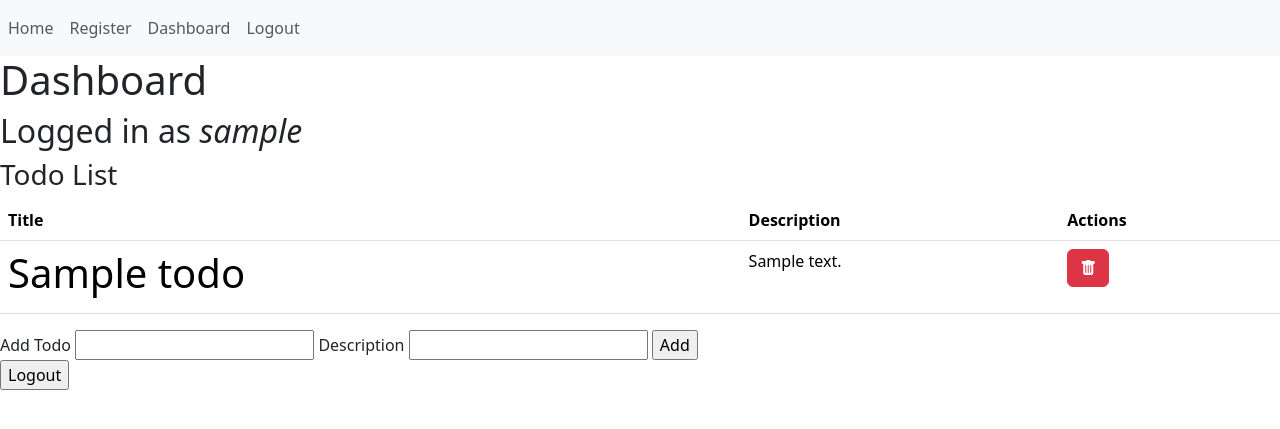
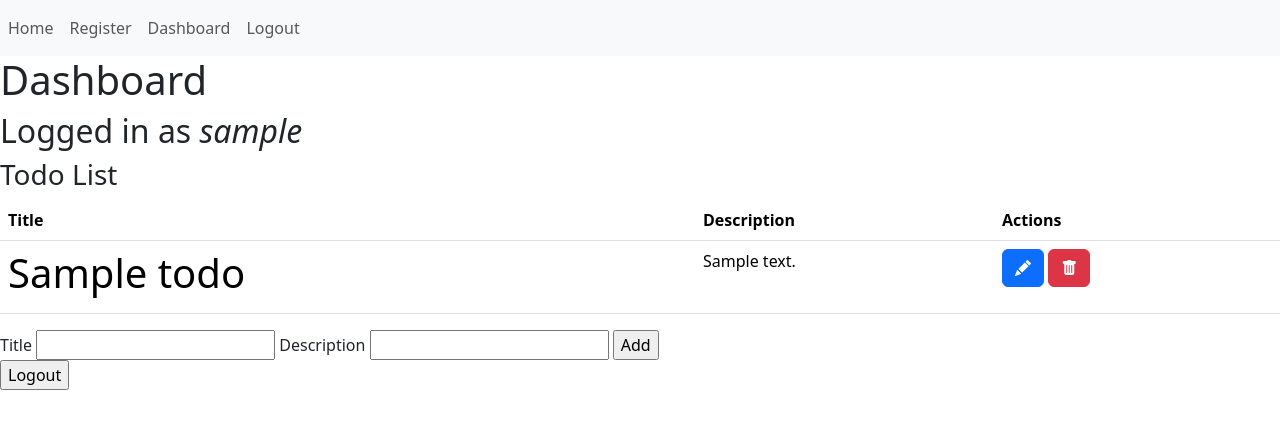
Before and after one commit to JamesClarke7283/TeachingCS, a Flask app: page /dashboard in a window 1280 px wide. Shown: the top 429 px of the page. Run offline with Flask 3, Linux system fonts and the light colour scheme; a user stored in the database is signed in; tables that the repository leaves empty hold one stand-in row (values such as "Sample post").

Commit message:
Started working on edit functionality

```diff
--- a/Python/web_apps/flask/todo_list/app.py
+++ b/Python/web_apps/flask/todo_list/app.py
@@ -107,6 +107,7 @@ def logout():
     flash('Logged out successfully.')
     return redirect(url_for('index'))
 
+
 @app.route('/add', methods=['GET', 'POST'])
 @login_required
 def add():
@@ -134,17 +135,22 @@ def delete():
     return redirect(url_for('dashboard'))
 
 
-@app.route('/edit', methods=['GET', 'POST'])
+@app.route('/edit', methods=['POST'])
 @login_required
 def edit():
-    id = request.args.get('id')
-    new_title = request.args.get['title']
-    session = Session()
-    todo = session.query(Todo).filter_by(id=id).first()
-    todo.title = new_title
-    session.commit()
-    session.close()
+    if request.method == 'POST':
+        id = request.form['id']
+        print(id)
+        new_title = request.form['title']
+        new_description = request.form['description']
+        session = Session()
+        todo = session.query(Todo).filter_by(id=id).first()
+        todo.title = new_title
+        todo.description = new_description
+        session.commit()
+        session.close()
     return redirect(url_for('dashboard'))
+
 
 if __name__ == '__main__':
     app.run(debug=True)
--- a/Python/web_apps/flask/todo_list/static/css/dashboard.css
+++ b/Python/web_apps/flask/todo_list/static/css/dashboard.css
@@ -1,4 +1,3 @@
 #edit-todo-modal {
-    /* DIsplay is none by default */
     display: none;
 }
--- a/Python/web_apps/flask/todo_list/static/js/dashboard.js
+++ b/Python/web_apps/flask/todo_list/static/js/dashboard.js
@@ -1,11 +1,22 @@
 // A method which takes id as a parameter and edits the todo item by using the fetch api to send a request to the /edit endpoint with the id as a POST argument under id and title and todo.
 // To get the title and description, insert an edit model and get the values from the input fields.
 // the post request uses raw values not json
-function editTodoItem(id) {
-    let title = document.getElementById("title").value;
-    let description = document.getElementById("description").value;
-    let todo = document.getElementById("todo").value;
-    var xhr = new XMLHttpRequest();
-    xhr.open("POST", "/edit?id=" + encodeURIComponent(id) + "&title=" + encodeURIComponent(title) + "&description=" + encodeURIComponent(description));
-    xhr.send();
+function openEditModal(id, title, description) {
+    // Populate the form with the current todo's data
+    document.getElementById('edit-todo-form').action = `/edit?id=${id}`;
+    document.getElementById('edit-todo-title').value = title;
+    document.getElementById('edit-todo-description').value = description;
+
+    // Show the modal
+    var modal = document.getElementById('edit-todo-modal');
+    modal.style.display = 'block';
 }
+
+
+/*
+let title = document.getElementById("title").value;
+let description = document.getElementById("description").value;
+var xhr = new XMLHttpRequest();
+xhr.open("POST", "/edit?id=" + encodeURIComponent(id) + "&title=" + encodeURIComponent(title) + "&description=" + encodeURIComponent(description));
+xhr.send();
+*/
--- a/Python/web_apps/flask/todo_list/templates/dashboard.html
+++ b/Python/web_apps/flask/todo_list/templates/dashboard.html
@@ -6,6 +6,7 @@
     <title>Dashboard</title>
     {% include "libraries.html" %}
     <link rel="stylesheet" href="{{ url_for('static', filename='css/dashboard.css') }}">
+    <script src="{{ url_for('static', filename='js/dashboard.js') }}"></script>
 </head>
 
 <body>
@@ -13,6 +14,9 @@
     <h1>Dashboard</h1>
     <h2>Logged in as <i>{{ current_user.username }}</i></h2>
     <h3>Todo List</h3>
+    {% include "edit_modal.html" %}
+
+
     <table class="table">
         <thead>
             <tr>
@@ -29,45 +33,27 @@
                 </th>
                 <td>{{todo.description}}</td>
                 <td>
+                    <button class="btn btn-primary bi bi-pencil-fill" onclick="openEditModal({{ todo.id }}, '{{ todo.title }}', '{{ todo.description }}')"></button>
                     <a class="btn btn-danger bi bi-trash-fill" href="/remove?id={{todo.id}}"></a>
                 </td>
             </tr>
             {% endfor %}
         </tbody>
     </table>
-    <ul>
+    <div id="todo-add">
+        <form action="/add" method="post">
+            <label for="title">Title</label>
+            <input type="text" name="title" id="title">
+            <label for="description">Description</label>
+            <input type="text" name="description" id="description">
+            <input type="submit" value="Add">
+        </form>
+    </div>
 
-    </ul>
-    <form action="/add" method="post">
-        <label for="todo">Add Todo</label>
-        <input type="text" name="title" id="title">
-        <label for="description">Description</label>
-        <input type="text" name="description" id="description">
-        <input type="submit" value="Add">
-    </form>
     <form action="/logout" method="post">
         <input type="submit" value="Logout">
     </form>
 
-    <!-- Edit Model for Todo Bootstrap -->
-    <div class="modal" id="edit-todo-modal" tabindex="-1">
-        <div class="modal-dialog">
-            <div class="modal-content">
-                <div class="modal-header">
-                    <h5 class="modal-title">Modal title</h5>
-                    <button type="button" class="btn-close" data-bs-dismiss="modal" aria-label="Close"></button>
-                </div>
-                <div class="modal-body">
-                    <p>Modal body text goes here.</p>
-                </div>
-                <div class="modal-footer">
-                    <button type="button" class="btn btn-secondary" data-bs-dismiss="modal">Close</button>
-                    <button type="button" class="btn btn-primary">Save changes</button>
-                </div>
-            </div>
-        </div>
-    </div>
-
 </body>
 
 </html>
--- /dev/null
+++ b/Python/web_apps/flask/todo_list/templates/edit_modal.html
@@ -0,0 +1,29 @@
+{% block edit_modal %}
+<!-- Edit Model for Todo Bootstrap -->
+<div class="modal" id="edit-todo-modal" tabindex="-1">
+    <div class="modal-dialog">
+        <div class="modal-content">
+            <div class="modal-header">
+                <h5 class="modal-title">Edit Todo</h5>
+                <button type="button" class="btn-close" data-bs-dismiss="modal" aria-label="Close"></button>
+            </div>
+            <div class="modal-body">
+                <!-- Make a form in bootstrap that takes a title and a description-->
+                <form action="/edit" method="post" id="edit-todo-form">
+                    <input type="hidden" name="id" id="id">
+                    <label class="form-label" for="title">Title</label>
+                    <input class="form-control" type="text" name="title" id="title">
+                    <label class="form-label" for="description">Description</label>
+                    <input class="form-control" type="text" name="description" id="description">
+                    <button class="btn btn-primary" type="submit" id="edit-todo-submit">Edit</button>
+                </form>
+            </div>
+            <div class="modal-footer">
+                <button type="button" class="btn btn-secondary" data-bs-dismiss="modal">Close</button>
+                <button type="button" class="btn btn-primary" data-bs-dismiss="modal">Save changes</button>
+            </div>
+        </div>
+    </div>
+</div>
+
+{% endblock %}
```
